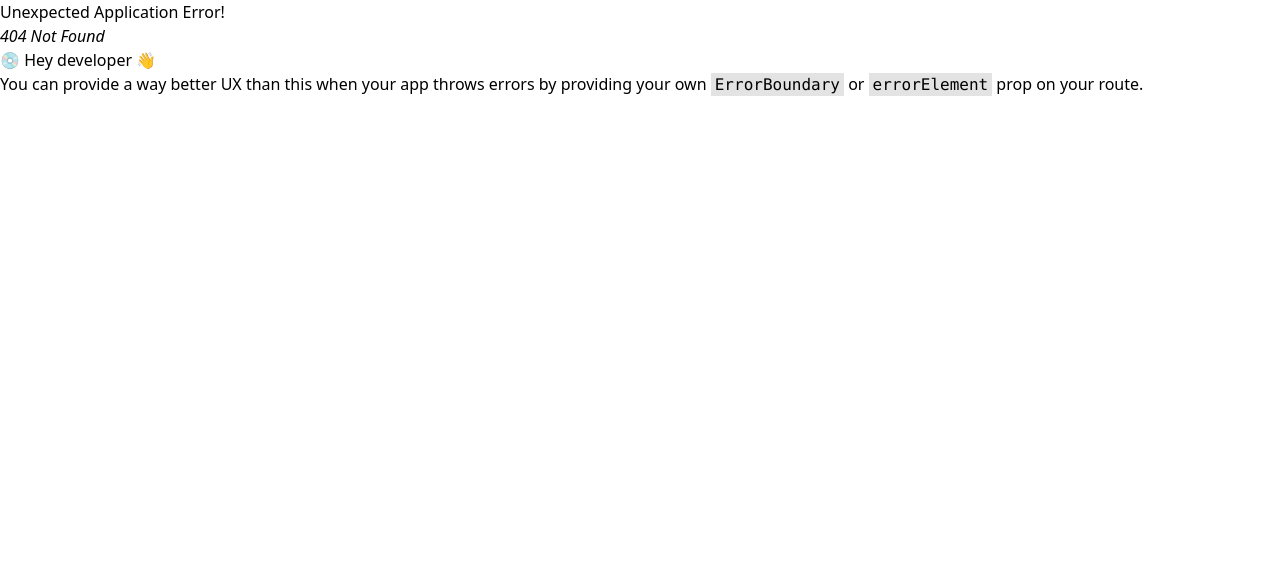
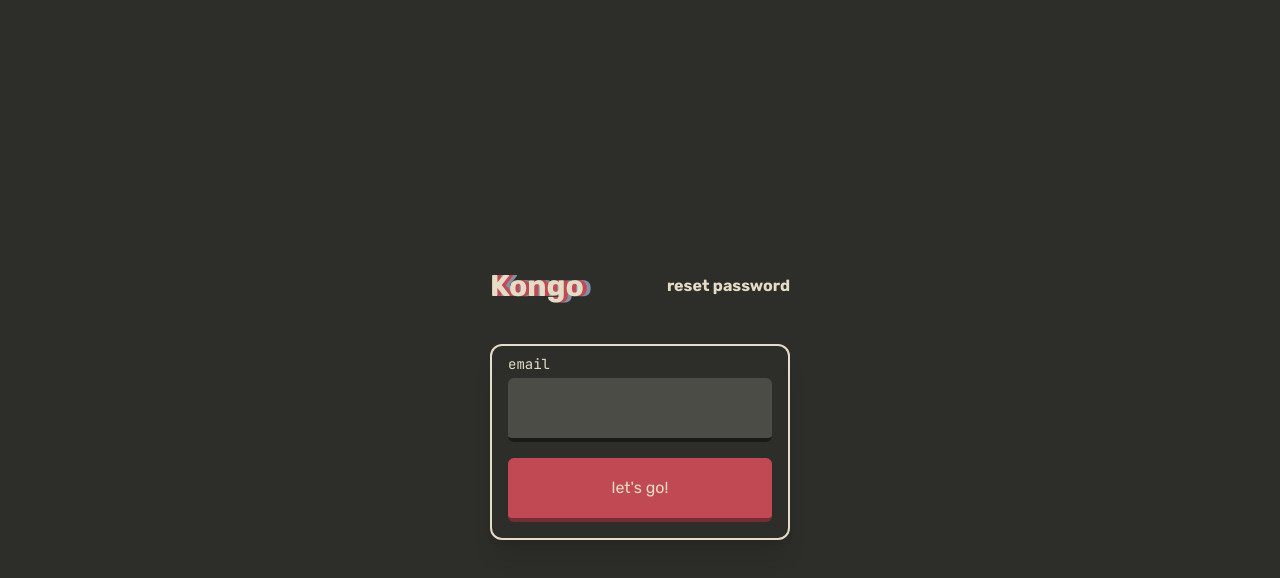
Before and after one commit to mruczekpln/kongo, a React (Vite) app in the folder client/: page /forgot-password in a window 1280 px wide. Before the commit this address had no page. Shown: the top 578 px of the page. Built offline with nearby package versions, Linux system fonts and the light colour scheme.

Commit message:
forgot password page done. IN PROGRESS: landing page

```diff
--- a/client/src/pages/ForgotPassword/index.tsx
+++ b/client/src/pages/ForgotPassword/index.tsx
@@ -1,5 +1,95 @@
-const ForgotPasswordPage = () => {
-return <h1>forgot password? page</h1>
+import { createRef, FormEvent, useState } from 'react'
+import { SubmitErrorHandler, SubmitHandler, useForm } from 'react-hook-form'
+import { Link } from 'react-router-dom'
+import toast from 'react-hot-toast'
+
+import Button from '../../components/ui/Button'
+import Input from '../../components/ui/Input'
+import Logo from '../../components/ui/Logo'
+
+type State = 'email' | 'password' | 'repeatPassword'
+interface ForgotPasswordFormData {
+	email: string
+	password: string
+	repeatPassword: string
 }
 
-export default ForgotPasswordPage
+const LogInPage = () => {
+	const {
+		register,
+		handleSubmit,
+		watch,
+		formState: { errors },
+		getValues
+	} = useForm<ForgotPasswordFormData>()
+
+	const [state, setState] = useState<State>('email')
+
+	const onSubmit: SubmitHandler<ForgotPasswordFormData> = (data, e) => {
+		e!.preventDefault()
+
+		toast(JSON.stringify(getValues()))
+
+		if (state === 'email') return setState('password')
+		else if (state === 'password') return setState('repeatPassword')
+		else if (state === 'repeatPassword') return toast.success('successfully reset password')
+	}
+
+	const onError: SubmitErrorHandler<ForgotPasswordFormData> = (errors, e) => {
+		const isRequired = Object.values(errors).some(field => field.type === 'required')
+		if (isRequired) toast.error('you must fill this field :(')
+
+		console.log(errors)
+
+		if (errors.email && errors.email.type === 'pattern') toast.error('login must match "example@example.com"')
+		else if (
+			(errors.password || errors.repeatPassword) &&
+			(errors.password?.type === 'pattern' || errors.repeatPassword?.type === 'pattern')
+		)
+			toast.error('at least 1 uppercase and lowecase letter, numeric and special symbol')
+		else console.log(errors)
+	}
+
+	const validatePasswords = (val: string) => {
+		if (val !== watch('password')) return 'password do not match'
+	}
+
+	return (
+		<div className='grid h-screen w-screen place-items-center bg-bg-primary font-main text-text-primary'>
+			<main className='flex w-[300px] flex-col gap-8'>
+				<div className='relative flex h-max w-full items-center justify-between py-2'>
+					<Logo></Logo>
+					<p className='font-bold underline-offset-1 duration-100'>reset password</p>
+				</div>
+				<form
+					onSubmit={handleSubmit(onSubmit, onError)}
+					className='flex h-max w-full flex-col items-center justify-between gap-4 rounded-xl border-2 border-text-secondary p-4 pt-2 shadow-xl'
+				>
+					{state === 'email' && (
+						<Input pattern='^[\w-\.]+@([\w-]+\.)+[\w-]{2,4}$' required={true} register={register} name='email'></Input>
+					)}
+					{state === 'password' && (
+						<Input
+							pattern='^(?=.*[a-z])(?=.*[A-Z])(?=.*\d)(?=.*[@$!%*?&])[A-Za-z\d@$!%*?&]{8,}$'
+							required={true}
+							register={register}
+							name='password'
+						></Input>
+					)}
+					{state === 'repeatPassword' && (
+						<Input
+							pattern='^(?=.*[a-z])(?=.*[A-Z])(?=.*\d)(?=.*[@$!%*?&])[A-Za-z\d@$!%*?&]{8,}$'
+							required={true}
+							register={register}
+							name='repeatPassword'
+							validate={validatePasswords}
+						></Input>
+					)}
+					<Button text="let's go!"></Button>
+				</form>
+			</main>
+		</div>
+	)
+}
+
+export default LogInPage
--- /dev/null
+++ b/client/src/pages/Landing/components/Post.tsx
@@ -0,0 +1,17 @@
+interface PostProps {
+	author: string
+	text: string
+}
+
+const Post = ({ author, text }: PostProps) => {
+	return (
+		<div className='flex h-48 w-full flex-col rounded-xl border-2 border-bg-secondary bg-bg-primary font-main'>
+			<div className='flex h-1/5 w-full items-center border-b-2 border-bg-secondary pl-4 font-monospace font-bold leading-[0.5] text-text-secondary'>
+				{author}
+			</div>
+			<div className='h-4/5 w-full p-4 text-2xl text-text-primary'>{text}</div>
+		</div>
+	)
+}
+
+export default Post
--- a/client/src/pages/Landing/index.tsx
+++ b/client/src/pages/Landing/index.tsx
@@ -1,5 +1,23 @@
+import Post from './components/Post'
+
+interface Post {
+	id?: string
+	author: string
+	text: string
+}
+
 const LandingPage = () => {
-	return <h1>landing page</h1>
+	return (
+		<main className='flex h-screen w-screen justify-center bg-bg-primary'>
+			<div className='h-full w-1/2 overflow-y-scroll'>
+				<section className='flex h-auto w-full flex-col gap-16 border-x-2 border-bg-secondary bg-bg-secondary-layer p-8'>
+					{[...new Array(10)].map((item, index) => (
+						<Post author={'user' + index} text={index.toString()} key={index} />
+					))}
+				</section>
+			</div>
+		</main>
+	)
 }
 
 export default LandingPage
--- a/client/src/pages/LogIn/index.tsx
+++ b/client/src/pages/LogIn/index.tsx
@@ -1,8 +1,9 @@
 import { createRef, FormEvent, useState } from 'react'
 import { SubmitErrorHandler, SubmitHandler, useForm } from 'react-hook-form'
+import { Link } from 'react-router-dom'
 import toast from 'react-hot-toast'
+
 import Button from '../../components/ui/Button'
-
 import Input from '../../components/ui/Input'
 import Logo from '../../components/ui/Logo'
 
@@ -55,9 +56,11 @@ const LogInPage = () => {
 			<main className='flex w-[300px] flex-col gap-8'>
 				<div className='relative flex h-max w-full items-center justify-between py-2'>
 					<Logo></Logo>
-					<a href='#' className='underline-offset-1 duration-100 hover:underline'>
-						{state.prompt}
-					</a>
+					<Link to={state.stage === 'email' ? '/register' : '/forgot-password'}>
+						<a href='#' className='underline-offset-1 duration-100 hover:underline'>
+							{state.prompt}
+						</a>
+					</Link>
 				</div>
 				<form
 					onSubmit={handleSubmit(onSubmit, onError)}
--- a/client/src/pages/Register/index.tsx
+++ b/client/src/pages/Register/index.tsx
@@ -1,6 +1,7 @@
-import { FormEvent, useEffect } from 'react'
 import { SubmitErrorHandler, SubmitHandler, useForm } from 'react-hook-form'
 import toast from 'react-hot-toast'
+import { Link } from 'react-router-dom'
+
 import Button from '../../components/ui/Button'
 import Input from '../../components/ui/Input'
 import Logo from '../../components/ui/Logo'
@@ -48,9 +49,11 @@ const RegisterPage = () => {
 			<main className='flex w-[500px] flex-col gap-8'>
 				<div className='relative flex h-max w-full items-center justify-between py-2'>
 					<Logo></Logo>
-					<a href='#' className='underline-offset-1 duration-100 hover:underline'>
-						already have an account?
-					</a>
+					<Link to='/login'>
+						<a href='#' className='underline-offset-1 duration-100 hover:underline'>
+							already have an account?
+						</a>
+					</Link>
 				</div>
 				<form
 					onSubmit={handleSubmit(onSubmit, onError)}
--- a/client/src/pages/router.tsx
+++ b/client/src/pages/router.tsx
@@ -1,9 +1,16 @@
 import { createBrowserRouter, RouterProvider } from 'react-router-dom'
+import ForgotPasswordPage from './ForgotPassword'
+import LandingPage from './Landing'
 
 import LogInPage from './LogIn'
 import RegisterPage from './Register'
 
 const router = createBrowserRouter([
+	{
+		path: '/*',
+		element: <LandingPage />,
+		errorElement: <LandingPage />
+	},
 	{
 		path: '/login',
 		element: <LogInPage />
@@ -11,6 +18,10 @@ const router = createBrowserRouter([
 	{
 		path: '/register',
 		element: <RegisterPage />
+	},
+	{
+		path: '/forgot-password',
+		element: <ForgotPasswordPage />
 	}
 ])
 
```
